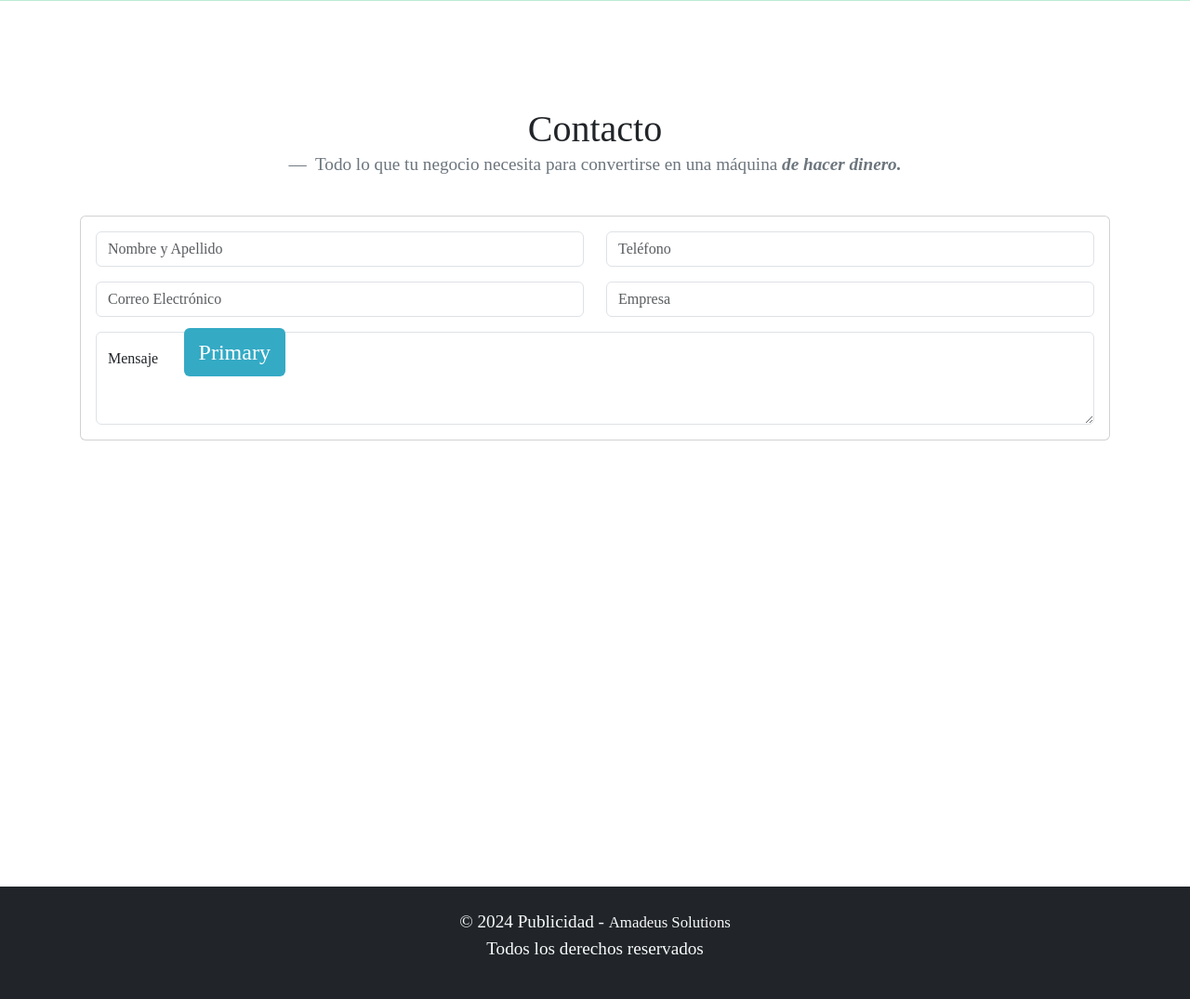
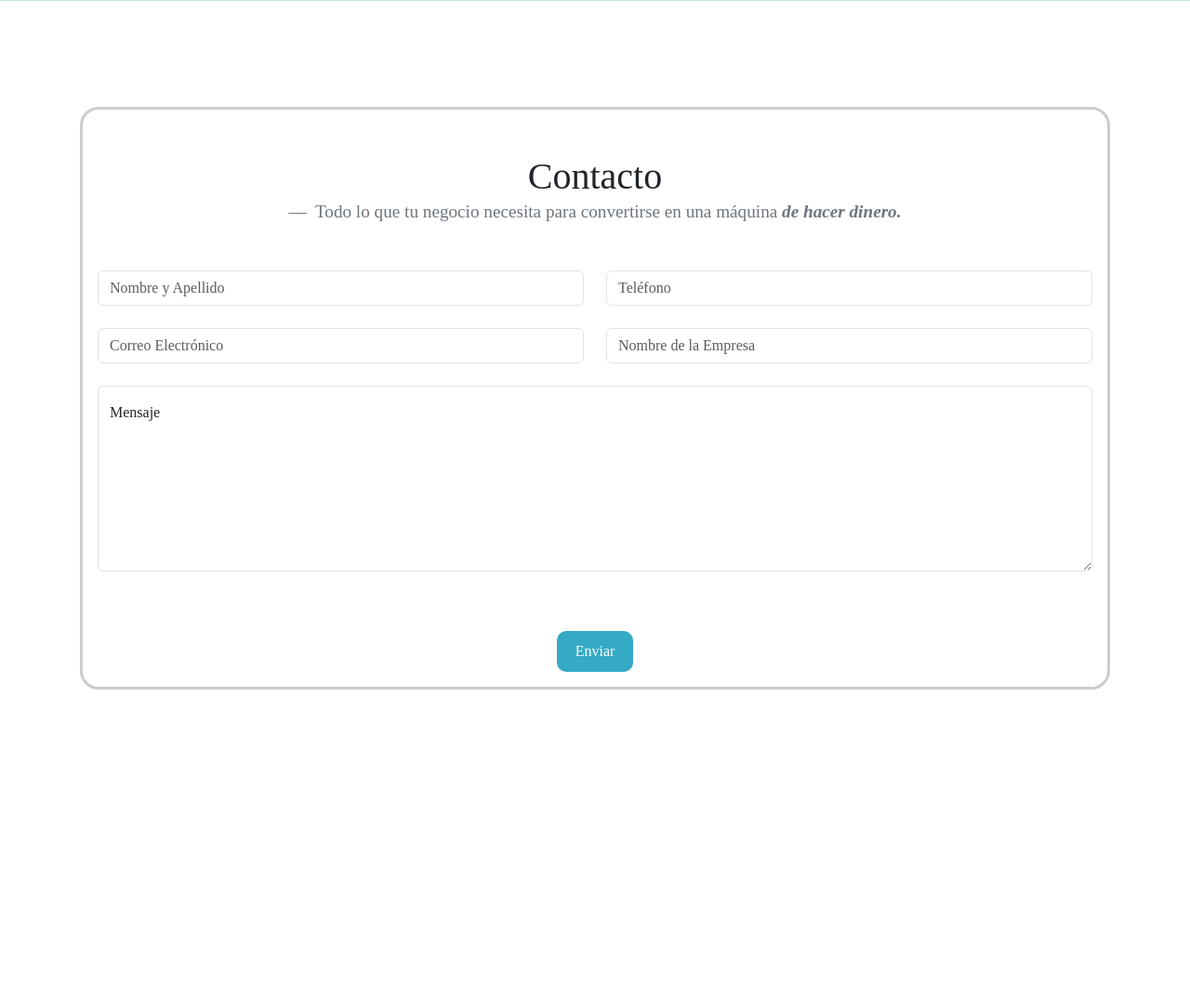
Before and after one commit to ZMarv/WebPublicidad, a Django app: page / in a window 1280 px wide. Shown: the part 2272-3347 px from the top of the page at 93% size. Run offline with Django 5.2, Linux system fonts and the light colour scheme.

Commit message:
contacto

```diff
--- a/app/static/style.css
+++ b/app/static/style.css
@@ -198,3 +198,23 @@ p {
         top: -10px;
     }
 }
+
+.btn-contacto {
+    background-color: #34aac5; /* Cambia el color de fondo */
+    color: #fff; /* Cambia el color del texto */
+    border: none; /* Quita el borde */
+    padding: 10px 20px; /* Cambia el padding */
+    font-size: 16px; /* Cambia el tamaño del texto */
+    text-decoration: none; /* Quita el subrayado */
+    border-radius: 10px;
+}
+
+.btn-contacto:hover {
+    background-color: #34aac5; /* Cambia el color de fondo al pasar el cursor */
+}
+
+
+.card-contacto {
+    border-radius: 20px;
+    border: 3px solid #ccc;
+}
--- a/app/templates/app/home.html
+++ b/app/templates/app/home.html
@@ -139,8 +139,10 @@
 
 <div class="container">
   <div id="contacto" class="text-center vstack gap-2 mx-auto mt-5">
+
+    <div class="card text-center card-contacto">
       <figure>
-      <blockquote class="blockquote">
+        <blockquote class="blockquote mt-5">
           <h1>Contacto</h1>
         </blockquote>
         <figcaption class="subtitulo blockquote-footer">
@@ -148,49 +150,54 @@
           <strong> <cite title="Source Title"> de hacer dinero.</cite> </strong>
         </figcaption>
       </figure>
-    <div class="card text-center">
+
       <div class="card-body">
+        <form id="contactoForm" class="needs-validation" novalidate>
           <div class="row">
             <div class="col-6">
-            <div class="input mb-3">
-              <input type="text" class="form-control" placeholder="Nombre y Apellido" aria-label="Nombre y Apellido"
-                aria-describedby="basic-addon1">
+              <input type="text" class="form-control mb-4" id="nombreApellido" placeholder="Nombre y Apellido" aria-label="Nombre y Apellido" required>
+              <div class="invalid-feedback">
+                Por favor ingrese su nombre y apellido.
               </div>
             </div>
             <div class="col-6">
-            <div class="input mb-3">
-              <input type="text" class="form-control" placeholder="Teléfono" aria-label="Telefono"
-                aria-describedby="basic-addon1">
+              <input type="tel" class="form-control mb-4" id="telefono" placeholder="Teléfono" aria-label="Telefono" required>
+              <div class="invalid-feedback">
+                Por favor ingrese un número de teléfono válido.
               </div>
-
             </div>
           </div>
           <div class="row">
             <div class="col-6">
-            <div class="input mb-3">
-              <input type="text" class="form-control" placeholder="Correo Electrónico" aria-label="Correo"
-                aria-describedby="basic-addon1">
+              <input type="email" class="form-control mb-4" id="correo" placeholder="Correo Electrónico" aria-label="Correo" required>
+              <div class="invalid-feedback">
+                Por favor ingrese un correo electrónico válido.
               </div>
             </div>
             <div class="col-6">
-            <div class="input mb-3">
-              <input type="text" class="form-control" placeholder="Empresa" aria-label="Empresa"aria-describedby="basic-addon1">
+              <input type="text" class="form-control mb-4" id="empresa" placeholder="Nombre de la Empresa" aria-label="Empresa" required>
+              <div class="invalid-feedback">
+                Por favor ingrese el nombre de la empresa.
               </div>
             </div>
           </div>
           <div class="row">
             <div class="col">
               <div class="form-floating">
-              <textarea class="form-control" placeholder="Mensaje" id="floatingTextarea2" style="height: 100px"></textarea>
-              <label for="floatingTextarea2">Mensaje</label>
+                <textarea class="form-control mb-3" id="mensaje" placeholder="Mensaje" style="height: 200px" required></textarea>
+                <label for="mensaje">Mensaje</label>
+              </div>
+              <div class="invalid-feedback">
+                Por favor ingrese un mensaje.
               </div>
             </div>
           </div>
           <div class="row">
             <div class="col">
-            <button type="button" class="btn btn-primary">Primary</button>
+              <button type="button" id="enviarBtn" class="btn-contacto mt-5">Enviar</button>
             </div>
           </div>
+        </form>
       </div>
     </div>
   </div>
@@ -219,6 +226,7 @@
   <h1 class="title-centered">¿Estás listo para atraer más clientes a tu negocio?</h1>
 </div>
 
-
-
+{% block js %}
+<script src="{% static 'js/pago.js' %}"></script>
 {% endblock %}
+{% endblock %}
```
Also changed, not shown: app/static/js/pago.js (+26 -51 lines), app/static/img/fondo_c.jpg (added), app/static/img/fondoc.jpeg (added). Lines whose indentation alone changed are shown as unchanged.
